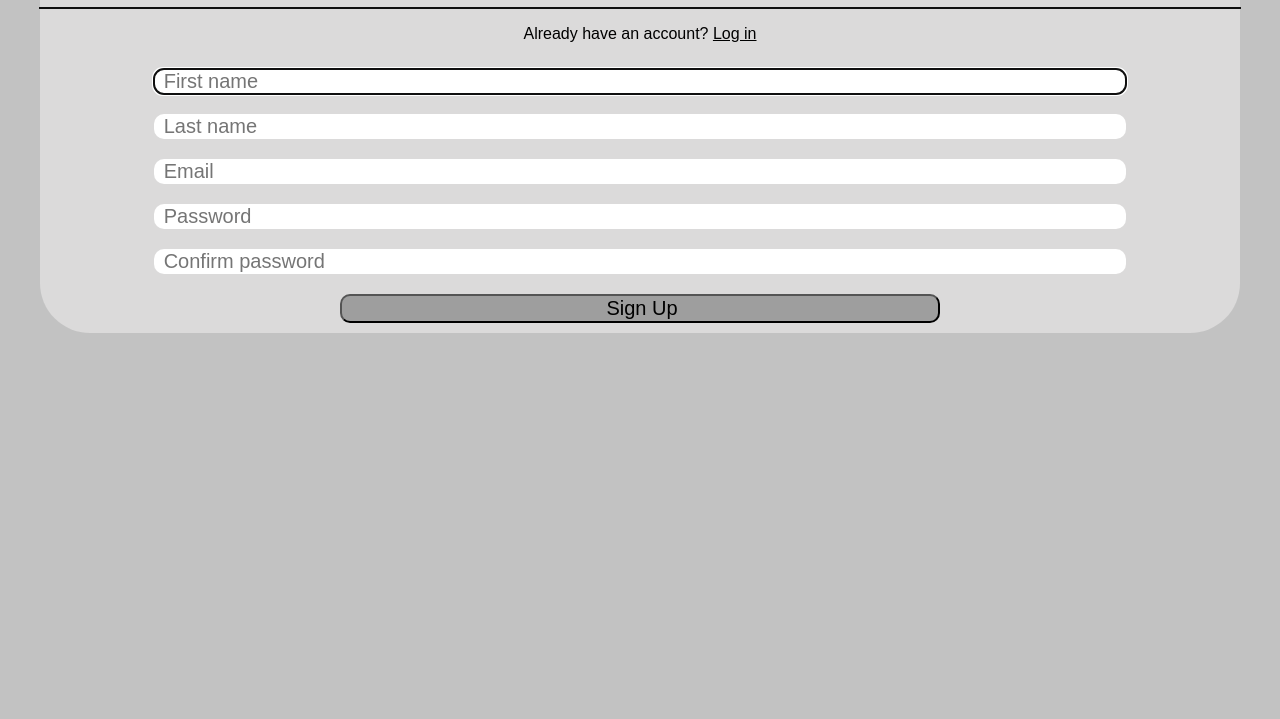
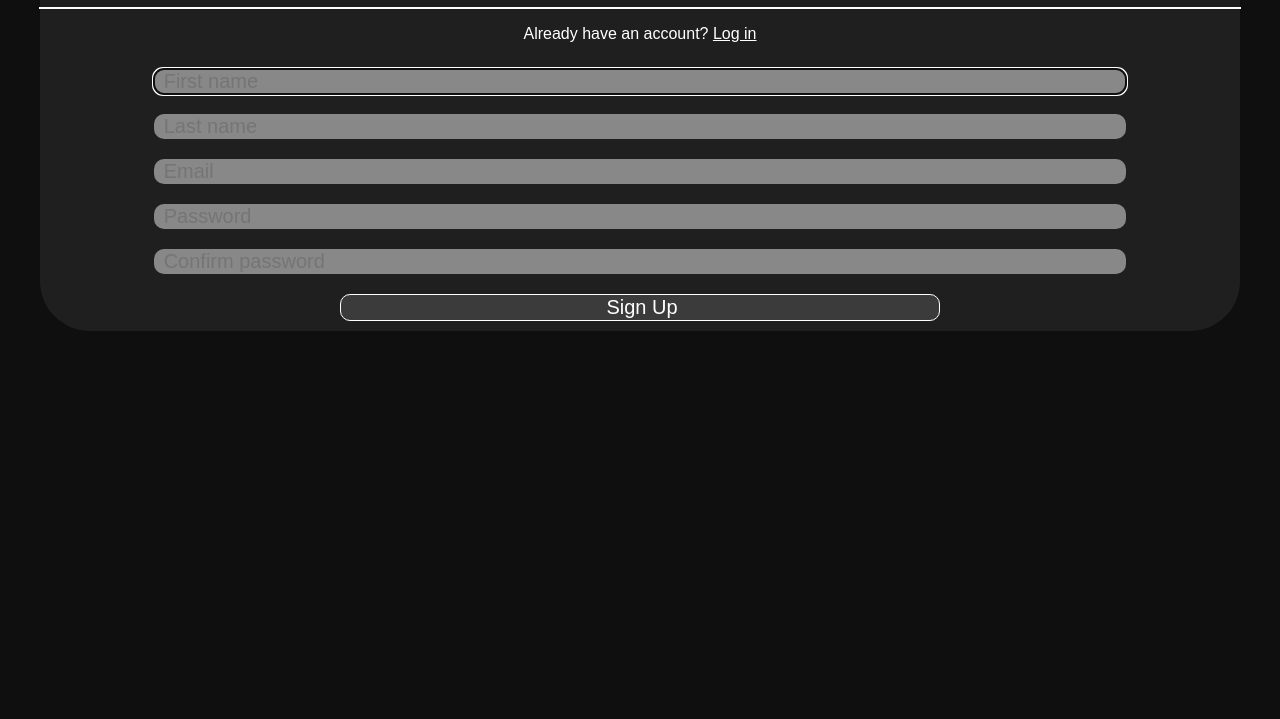
Before and after one commit to Clint171/masterplanner, a plain HTML site: page signup.html in a window 1280 px wide. Shown: the part 81-800 px from the top of the page. Drawn offline with Linux system fonts and the light colour scheme.

Commit message:
chore: changed to dark mode

```diff
--- a/signup.html
+++ b/signup.html
@@ -5,7 +5,7 @@
     <meta name="description" content="Masterplanner - plan your tasks and events">
     <meta name="viewport" content="width=, initial-scale=1.0">
     <title>Masterplanner</title>
-    <link rel="stylesheet" href="css/main-light.css">
+    <link rel="stylesheet" href="css/main.css">
     <link rel = "icon" href = "img/logo.png" type = "image/x-icon">
 </head>
 <body>
```
